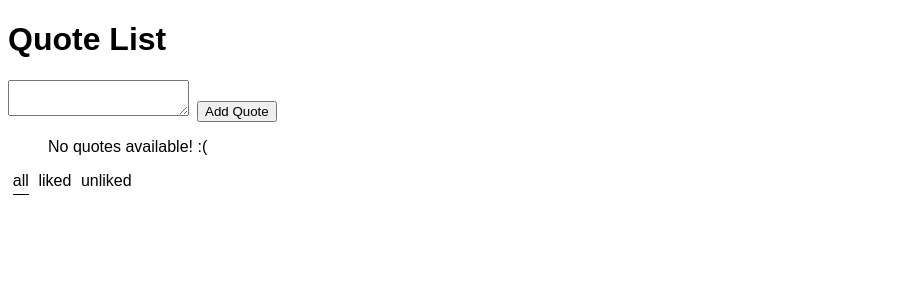
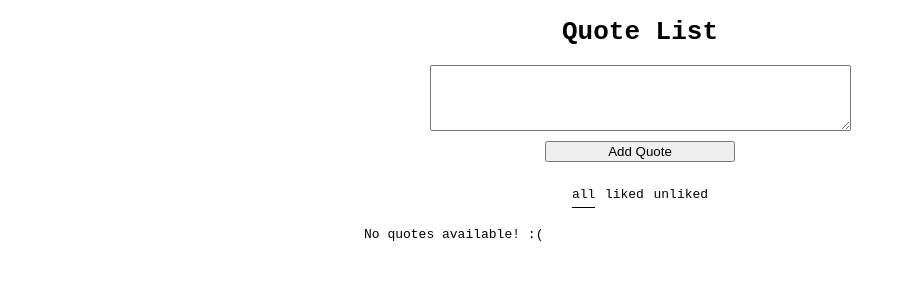
Before and after one commit to andreiparfenov/quotes-app, a React (Create React App) app: page / in a window 1280 px wide. Shown: the top 300 px of the page, without its empty margins (0-906 px from the left). Built offline with nearby package versions, Linux system fonts and the light colour scheme.

Commit message:
add scss to the project

```diff
--- a/package.json
+++ b/package.json
@@ -7,11 +7,13 @@
     "@testing-library/react": "^11.2.2",
     "@testing-library/user-event": "^12.6.0",
     "classnames": "^2.2.6",
+    "node-sass": "^4.14.1",
     "react": "^17.0.1",
     "react-dom": "^17.0.1",
     "react-redux": "^7.2.2",
     "react-scripts": "4.0.1",
     "redux": "^4.0.5",
+    "redux-thunk": "^2.3.0",
     "web-vitals": "^0.2.4"
   },
   "scripts": {
--- a/src/App.js
+++ b/src/App.js
@@ -8,8 +8,8 @@ export default function QuoteApp() {
     <div className="quote-app">
       <h1>Quote List</h1>
       <AddQuote />
+      <VisibilityFilters />
       <Quotes />
-      <VisibilityFilters />
     </div>
   );
 }
--- a/src/components/AddQuote.js
+++ b/src/components/AddQuote.js
@@ -21,12 +21,15 @@ class AddQuote extends React.Component {
 
   render() {
     return (
-      <div>
+      <div className="add-quote">
         <textarea
+          class="add-quote__field"
           onChange={e => this.onChange(e.target.value)}
           value={this.state.quote}
+          rows="4"
+          cols="50"
         />
-        <button className="add-quote" onClick={this.handleAddQuote}>
+        <button className="add-quote__button" onClick={this.handleAddQuote}>
           Add Quote
         </button>
       </div>
--- a/src/index.js
+++ b/src/index.js
@@ -4,7 +4,7 @@ import ReactDOM from 'react-dom';
 import { Provider } from 'react-redux'
 import store from './redux/store'
 
-import './index.css';
+import './index.scss';
 import App from './App';
 
 ReactDOM.render(
--- a/src/index.css
+++ b/src/index.scss
@@ -1,9 +1,19 @@
 .quote-app {
-  font-family: sans-serif;
+  font-family: monospace;
+  width: 50%;
+  margin: 0 auto;
+  text-align: center;
 }
 
 .add-quote {
-  margin-left: 0.5rem;
+  display: flex;
+  flex-direction: column;
+  align-items: center;
+
+  &__button {
+    width: 30%;
+    margin-top: 10px;
+  }
 }
 
 .quotes {
@@ -13,21 +23,20 @@
 }
 
 .quote-item {
-  font-family: monospace;
   cursor: pointer;
   line-height: 1.5;
 }
-.quote-item__text--completed {
-  text-decoration: line-through;
-  color: lightgray;
+
+.visibility-filters {
+  margin: 25px 0;
 }
 
-/** visibility filters **/
 .filter {
   padding: 0.3rem 0;
   margin: 0 0.3rem;
   cursor: pointer;
 }
+
 .filter--active {
   border-bottom: 1px solid black;
 }
--- a/src/redux/actionTypes.js
+++ b/src/redux/actionTypes.js
@@ -1,3 +1,5 @@
 export const ADD_QUOTE = "ADD_QUOTE";
 export const TOGGLE_QUOTE = "TOGGLE_QUOTE";
 export const SET_FILTER = "SET_FILTER";
+export const FETCH_QUOTES = "FETCH_QUOTES";
+export const SET_QUOTE = "SET_QUOTE";
```
Also changed, not shown: 2 other files (tests, documents, lock files or other folders).
